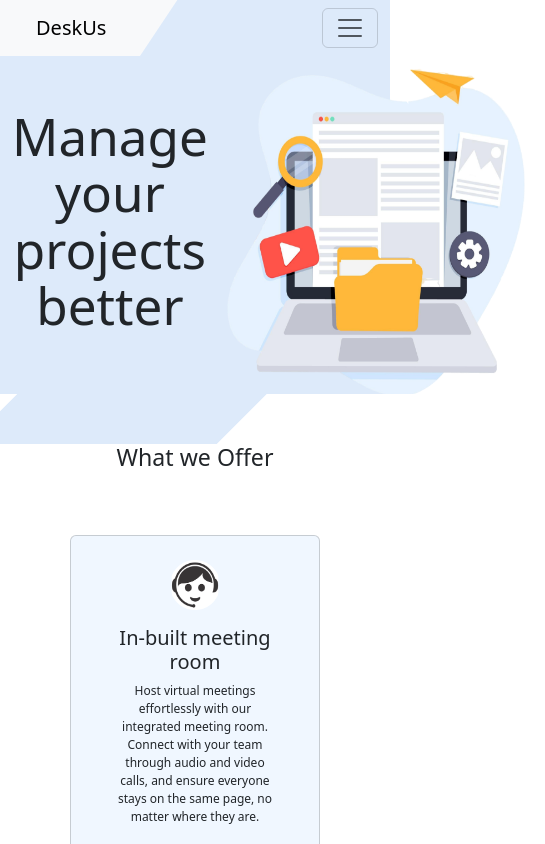
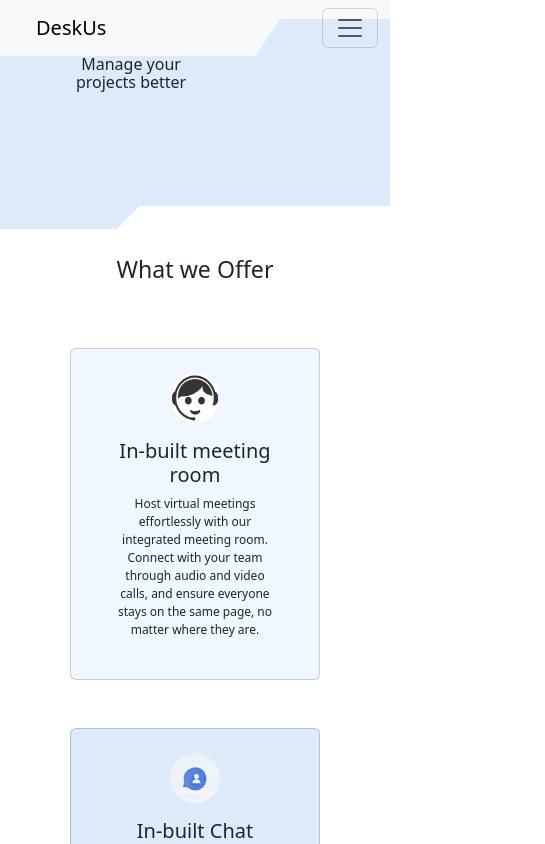
Before and after one commit to hadiya8149/Project-Management, a React (Vite) app: page / in a window 390 px wide. Shown: the top 844 px of the page, 545 px wide, since content can reach past the window. Built offline with nearby package versions, Linux system fonts and the light colour scheme.

Commit message:
fix navbar responsive

```diff
--- a/src/App.css
+++ b/src/App.css
@@ -95,3 +95,22 @@ p.card-text{
     flex-direction:column;
   }
 }
+@media only screen and (max-width:600px){
+  #banner-image{
+    display:none;
+  }
+  h1.banner-title{
+    font-size:16px;
+  }
+
+.background-container::before {
+   width: 150px;
+   height:30%;
+}
+.background-container::after {
+  width:150px;
+}
+.background-container{
+  height:150px;
+}
+}
--- a/src/App.jsx
+++ b/src/App.jsx
@@ -13,10 +13,10 @@ function App() {
          <div className="background-container">
         <div className='d-flex container'>
          <div className="m-auto">
-         <h1 className='text-center' style={{fontWeight:'500px'}}>Manage your <br/> projects better</h1>
+         <h1 className='text-center banner-title' style={{fontWeight:'500px'}}>Manage your <br/> projects better</h1>
           </div>
           <div className='m-auto'>
-            <img alt="loading"src={planning_schedule_concept} style={{height:'40vh', width:'40vh'}}></img>
+            <img alt="loading"src={planning_schedule_concept} id='banner-image' style={{height:'40vh', width:'40vh'}}></img>
             </div>
         </div>
       </div>
--- a/src/index.css
+++ b/src/index.css
@@ -41,19 +41,23 @@ a.nav-link{
 .get-started{
   position:relative;
   z-index:1;
+  margin-left: 32px;
+    margin-right: 0px;
+    padding: 0px;
   justify-content:center;
   align-items:center;
 
 }
 .get-started-link{
   margin-left: 25px;
-  /* margin-right: 25px; */
   background: white;
   border-radius: 18px;
   width: 150px;
-  height: 32px;
   color: black;
-  padding: 3px;
+  margin-right: 25px;
+  padding: 8px;
+  text-align: center;
+  height: 40px;
 }
 h1 {
   font-size: 3.2em;
```
